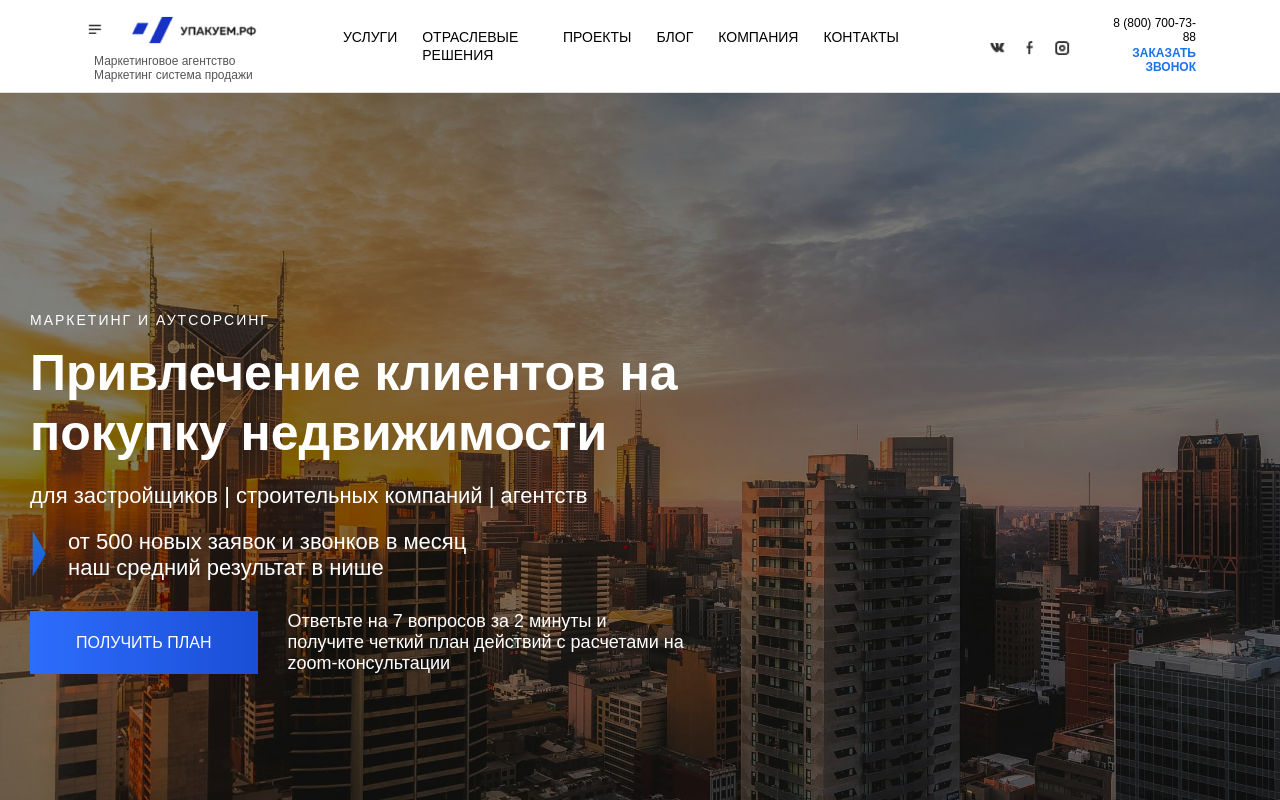
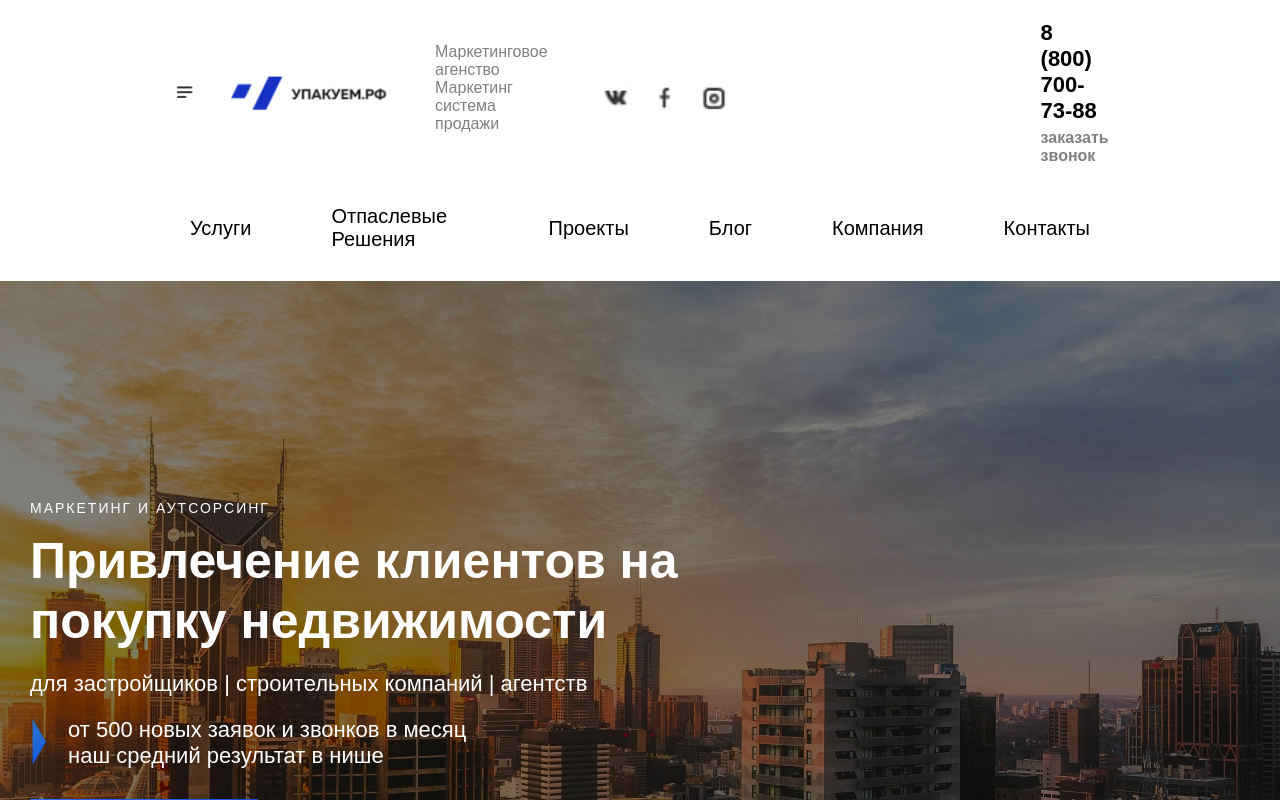
Before and after one commit to Kamronbek4441/MarketingLanding, a React (Create React App) app: page / in a window 1280 px wide. Shown: the top 800 px of the page. Built offline with nearby package versions, Linux system fonts and the light colour scheme.

Commit message:
Sayt 100% bitti

```diff
--- a/src/components/header/Header.css
+++ b/src/components/header/Header.css
@@ -1,120 +1,51 @@
-/* Reset */
-* {
-  margin: 0;
-  padding: 0;
-  box-sizing: border-box;
-  font-family: 'Arial', sans-serif;
-}
-
-body {
-  background-color: #fff;
-}
-
-/* Header */
-header {
-  border-bottom: 1px solid #e0e0e0;
-  padding: 10px 0;
-}
-
-.container {
-  width: 90%;
-  max-width: 1200px;
-  margin: 0 auto;
+.header {
   display: flex;
   align-items: center;
-  justify-content: space-between;
-}
-
-.logo-section {
-  display: flex;
-  align-items: center;
+  justify-content: center;
+  flex-direction: column;
+  padding: 20px 190px;
   gap: 20px;
 }
 
-.logo img {
-  height: 40px;
+.head1 {
+  display: flex;
+  align-items: center;
+  justify-content: center;
+  gap: 40px;
 }
 
-.company-text {
-  display: flex;
-  flex-direction: column;
-  font-size: 12px;
-  color: #555;
-  margin-left: 10px;
+.head1 > img {
+  height: 50px;
 }
 
-.menu-toggle {
-  display: none;
-  font-size: 20px;
-  cursor: pointer;
+.head1 > h2 {
+  font-size: 16px;
+  font-weight: lighter;
+  color: grey;
 }
 
-.nav-links ul {
+.margin {
+  margin-left: 260px;
+  font-size: 22px;
   display: flex;
-  gap: 25px;
-  list-style: none;
+  align-items: center;
+  flex-direction: column;
+  gap: 5px;
 }
 
-.nav-links ul li a {
-  text-decoration: none;
-  color: #000;
-  font-weight: 500;
-  font-size: 14px;
-  transition: color 0.3s;
+.margin > span {
+  color: grey;
+  font-size: 16px;
 }
 
-.nav-links ul li a:hover {
-  color: #1a73e8;
+.head2 {
+  display: flex;
+  align-items: center;
+  justify-content: center;
+  gap: 80px;
 }
 
-/* Social and Phone */
-.social-phone {
-  display: flex;
-  align-items: center;
-  gap: 20px;
+.head2 > .link1 {
+  font-size: 20px;
+  font-weight: 500;
 }
-
-.social-icons a {
-  color: #555;
-  margin-right: 10px;
-  font-size: 16px;
-  transition: color 0.3s;
-}
-
-.social-icons a:hover {
-  color: #1a73e8;
-}
-
-.phone {
-  display: flex;
-  flex-direction: column;
-  font-size: 12px;
-  text-align: right;
-}
-
-.phone a {
-  text-decoration: none;
-  color: #000;
-  margin-bottom: 2px;
-  transition: color 0.3s;
-}
-
-.phone a.callback {
-  font-weight: bold;
-  font-size: 12px;
-  color: #1a73e8;
-}
-
-.phone a:hover {
-  color: #1a73e8;
-}
-
-/* Responsive */
-@media (max-width: 992px) {
-  .nav-links {
-    display: none;
-  }
-  .menu-toggle {
-    display: block;
-  }
-}
--- a/src/components/header/Header.jsx
+++ b/src/components/header/Header.jsx
@@ -4,55 +4,25 @@ import "./Header.css";
 const Header = () => {
   return (
     <div className="header">
-      <header>
-        <div class="container">
-          <div class="logo-section">
-            <div class="menu-toggle">
-              <img src="./assets/toggle.jpg" alt="" />
-            </div>
-            <div class="logo">
-              <img src="/assets/logo.jpg" alt="УПАКУЕМ.РФ" />
-              <div class="company-text">
-                <span>Маркетинговое агентство</span>
-                <span>Маркетинг система продажи</span>
-              </div>
-            </div>
-          </div>
-          <nav class="nav-links">
-            <ul>
-              <li>
-                <a href="#">УСЛУГИ</a>
-              </li>
-              <li>
-                <a href="#">ОТРАСЛЕВЫЕ РЕШЕНИЯ</a>
-              </li>
-              <li>
-                <a href="#">ПРОЕКТЫ</a>
-              </li>
-              <li>
-                <a href="#">БЛОГ</a>
-              </li>
-              <li>
-                <a href="#">КОМПАНИЯ</a>
-              </li>
-              <li>
-                <a href="#">КОНТАКТЫ</a>
-              </li>
-            </ul>
-          </nav>
-          <div class="social-phone">
-            <div class="social-icons">
-              <img src="/assets/icons.jpg" alt="" />
-            </div>
-            <div class="phone">
-              <a href="tel:88007007388">8 (800) 700-73-88</a>
-              <a href="#" class="callback">
-                ЗАКАЗАТЬ ЗВОНОК
-              </a>
-            </div>
-          </div>
-        </div>
-      </header>
+      <div className="head1">
+        <img src="/assets/logo.jpg" alt="" />
+        <h2>
+          Маркетинговое агенство <br /> Маркетинг система продажи
+        </h2>
+        <img src="/assets/icons.jpg" alt="" />
+        <h1 className="margin">
+          8 (800) 700-73-88 <br /> <span className="grey">заказать звонок</span>
+        </h1>
+      </div>
+      <div className="case-divider1"></div>
+      <div className="head2">
+        <h2 className="link1">Услуги</h2>
+        <h2 className="link1">Отпаслевые Решения</h2>
+        <h2 className="link1">Проекты</h2>
+        <h2 className="link1">Блог</h2>
+        <h2 className="link1">Компания</h2>
+        <h2 className="link1">Контакты</h2>
+      </div>
     </div>
   );
 };
```
